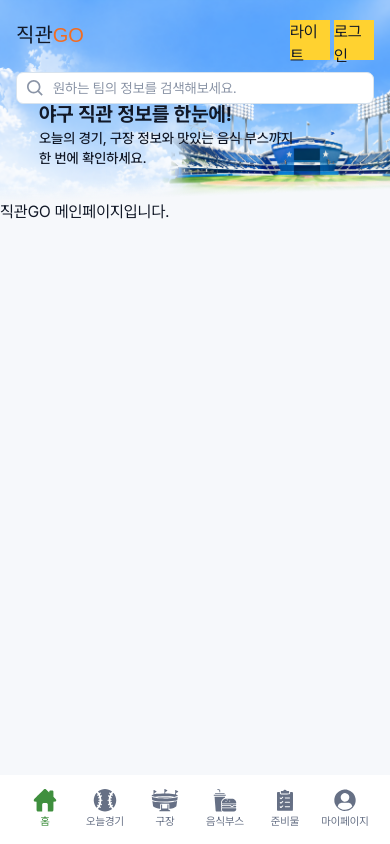
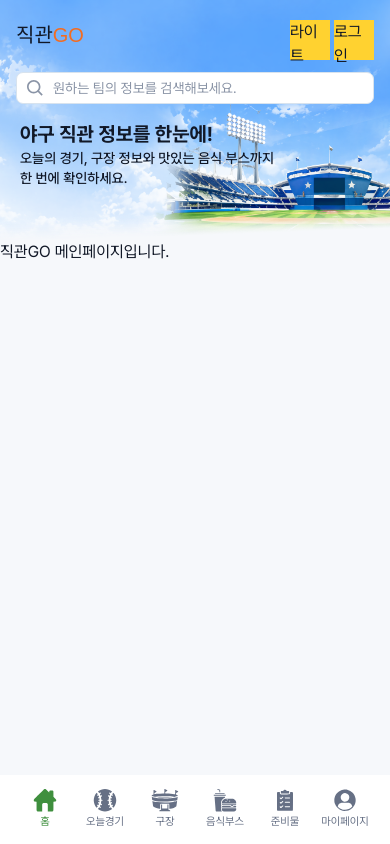
Before and after one commit to hsyo830/cinepick-next, a Next.js app: page / in a window 390 px wide. Built offline with nearby package versions, Linux system fonts and the light colour scheme; a web font is replaced by a local one.

Commit message:
feat : PageHero 모바일 반응형 레이아웃 수정

```diff
--- a/src/components/common/PageHero.tsx
+++ b/src/components/common/PageHero.tsx
@@ -5,7 +5,7 @@ type PageHeroProps = {
 
 const PageHero = ({ title, intro }: PageHeroProps) => {
   return (
-    <section className="aspect-1920/650 w-full overflow-hidden bg-[url('/image/hero/PageHeroLightGR.png')] bg-cover bg-bottom px-9.75 py-25 md:aspect-1920/500">
+    <section className="aspect-1920/650 w-full overflow-hidden bg-[url('/image/hero/PageHeroLightGR.png')] bg-cover bg-bottom px-5 py-30 md:aspect-1920/500 md:px-9.75 md:py-25">
       <div className="text-xl font-bold md:text-4xl lg:text-5xl">{title}</div>
       <div className="w-65 text-sm font-medium md:mt-2 md:w-full md:text-lg md:font-semibold md:[text-shadow:0_1px_1px_rgba(255,255,255,0.95),0_0_10px_rgba(168,207,247,0.95),0_0_22px_rgba(168,207,247,0.9)] lg:mt-3 lg:text-xl">
         {intro}
```
Also changed, not shown: src/components/layout/Footer.tsx (added).
